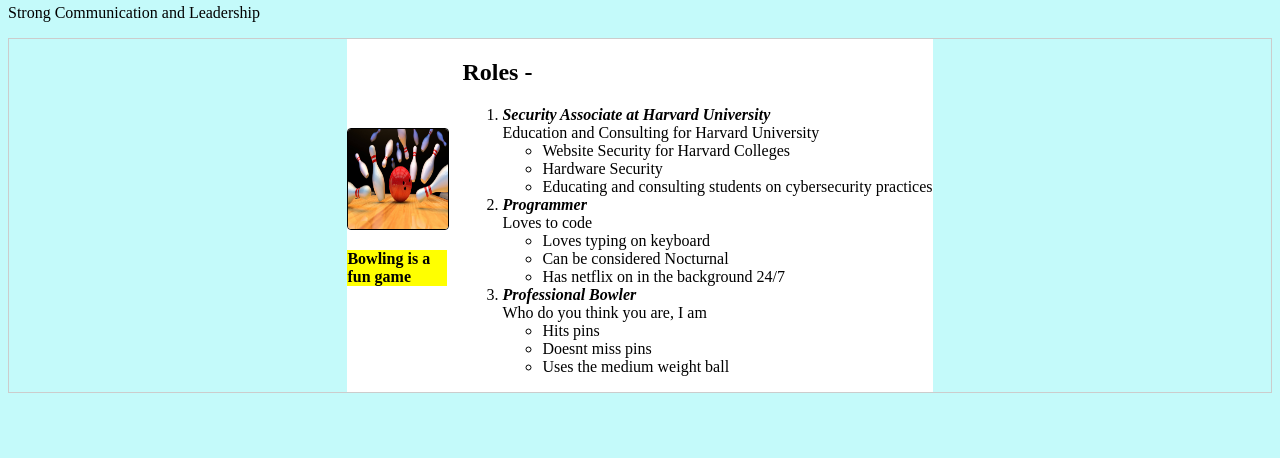
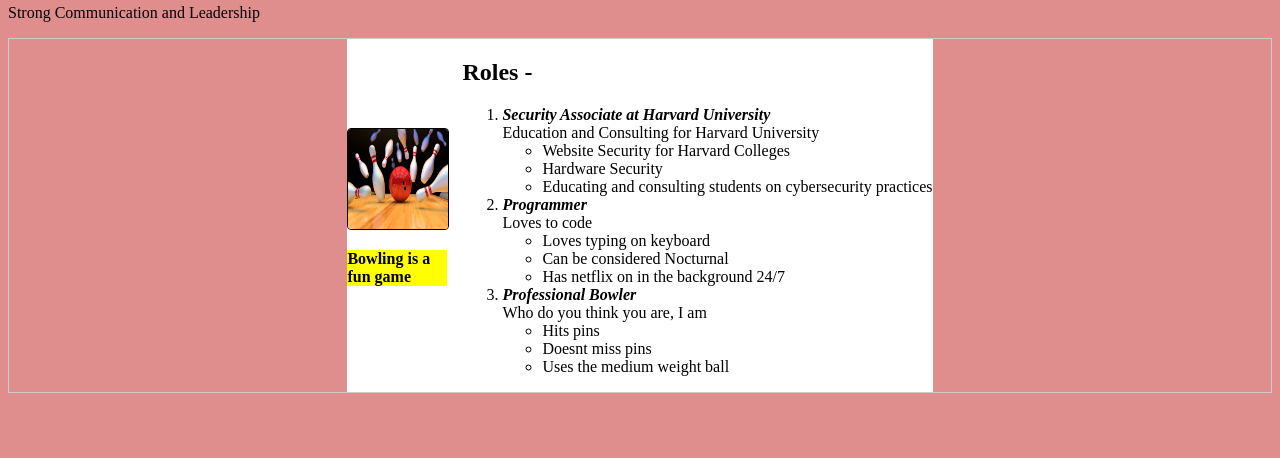
Before and after one commit to ryanvsingh/ryanvsingh.github.io, a plain HTML site: page index.html in a window 1280 px wide. Shown: the part 342-800 px from the top of the page. Drawn offline with Linux system fonts and the light colour scheme.

Commit message:
Update style.css
asdf

```diff
--- a/style.css
+++ b/style.css
@@ -1,5 +1,5 @@
 body {
-    background-color: rgb(196, 250, 250);
+    background-color: rgb(223, 141, 141);
   }
 
   .header {
```
